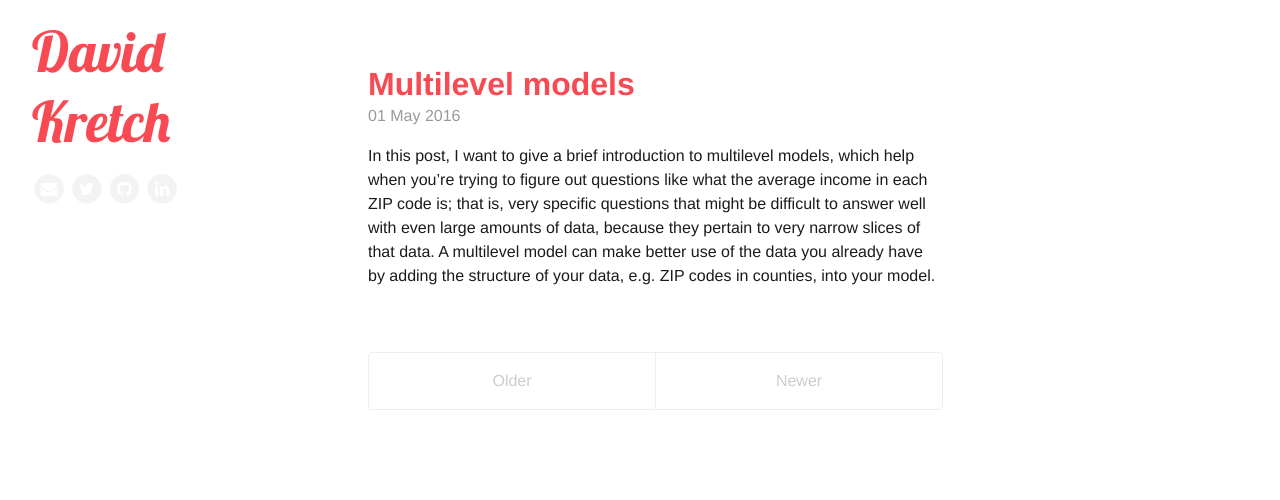
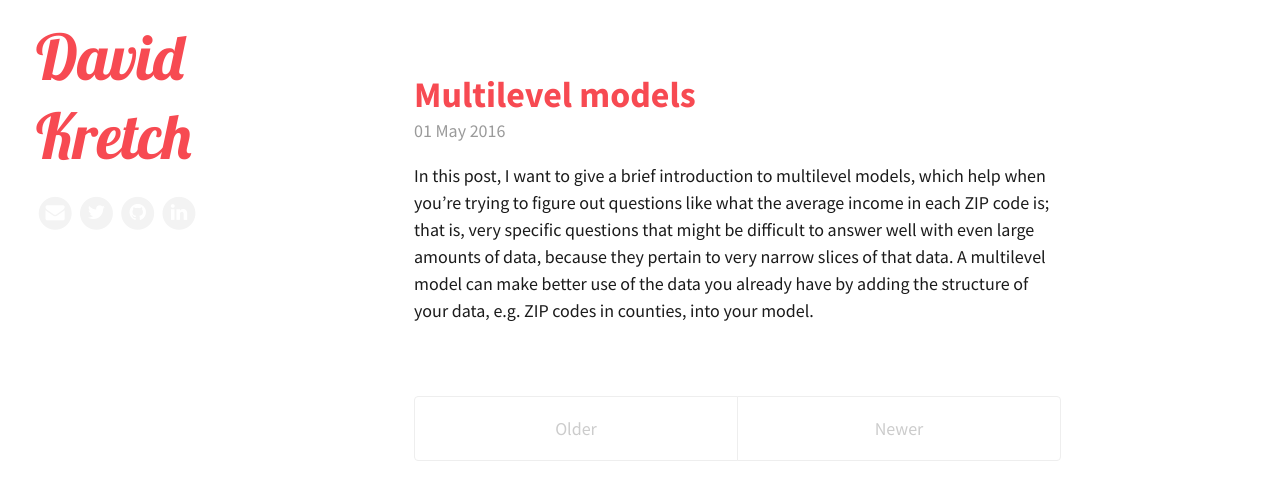
Before and after one commit to davidkretch/kretch.org, a Jekyll site: the page built from index.html, in a window 1280 px wide. Shown: the top 500 px of the page. Built offline with Jekyll 4.4.1, drawn with Linux system fonts in a browser that asks for light colours; nearby versions of some CDN libraries; the list of posts is cut into pages by our own code.

Commit message:
Revert "Use built-in fonts instead of web fonts"
This reverts commit 0ec3e303070f3a8d2da328068114e94f25d48d2e.

```diff
--- a/_includes/head.html
+++ b/_includes/head.html
@@ -18,6 +18,8 @@
   <link rel="stylesheet" href="{{ site.baseurl }}public/css/poole.css">
   <link rel="stylesheet" href="{{ site.baseurl }}public/css/syntax.css">
   <link rel="stylesheet" href="{{ site.baseurl }}public/css/hyde.css">
+  <link rel="stylesheet" href="https://fonts.googleapis.com/css?family=Source+Sans+Pro:400,700" type="text/css">
+  <link rel="stylesheet" href="https://fonts.googleapis.com/css?family=Source+Code+Pro" type="text/css">
   <link rel="stylesheet" href="https://fonts.googleapis.com/css?family=Lobster" type="text/css">
   <link rel="stylesheet" href="https://maxcdn.bootstrapcdn.com/font-awesome/4.6.1/css/font-awesome.min.css">
   <script type="text/javascript" async src="https://cdn.mathjax.org/mathjax/latest/MathJax.js?config=TeX-MML-AM_CHTML"></script>
--- a/public/css/hyde.css
+++ b/public/css/hyde.css
@@ -31,6 +31,9 @@
  * Update the foundational and global aspects of the page.
  */
 
+html {
+  font-family: "Source Sans Pro", sans-serif;
+}
 @media (min-width: 48em) {
   html {
     font-size: 16px;
@@ -38,7 +41,7 @@
 }
 @media (min-width: 58em) {
   html {
-    font-size: 16px;
+    font-size: 18px;
   }
 }
 
--- a/public/css/poole.css
+++ b/public/css/poole.css
@@ -48,7 +48,7 @@ body {
 }
 
 html {
-  font-family: "Helvetica Neue", "Segoe UI", sans-serif;
+  font-family: sans-serif;
   font-size: 16px;
   line-height: 1.5;
 }
@@ -150,7 +150,7 @@ abbr[title] {
 /* Code */
 code,
 pre {
-  font-family: monospace;
+  font-family: "Source Code Pro", monospace;
 }
 code {
   padding: .25em .5em;
```
